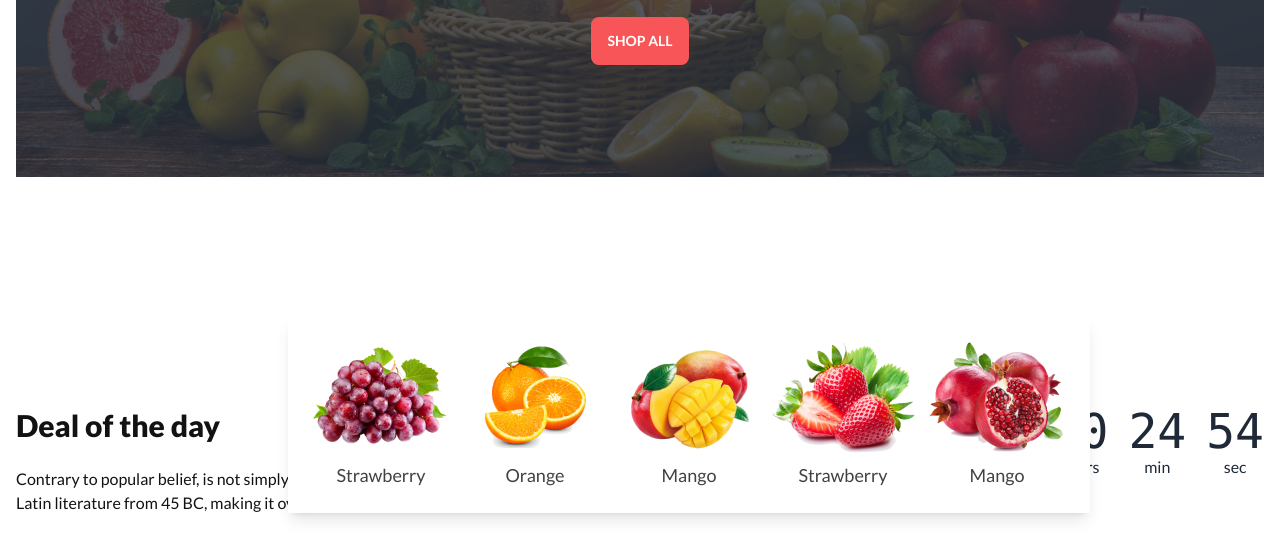
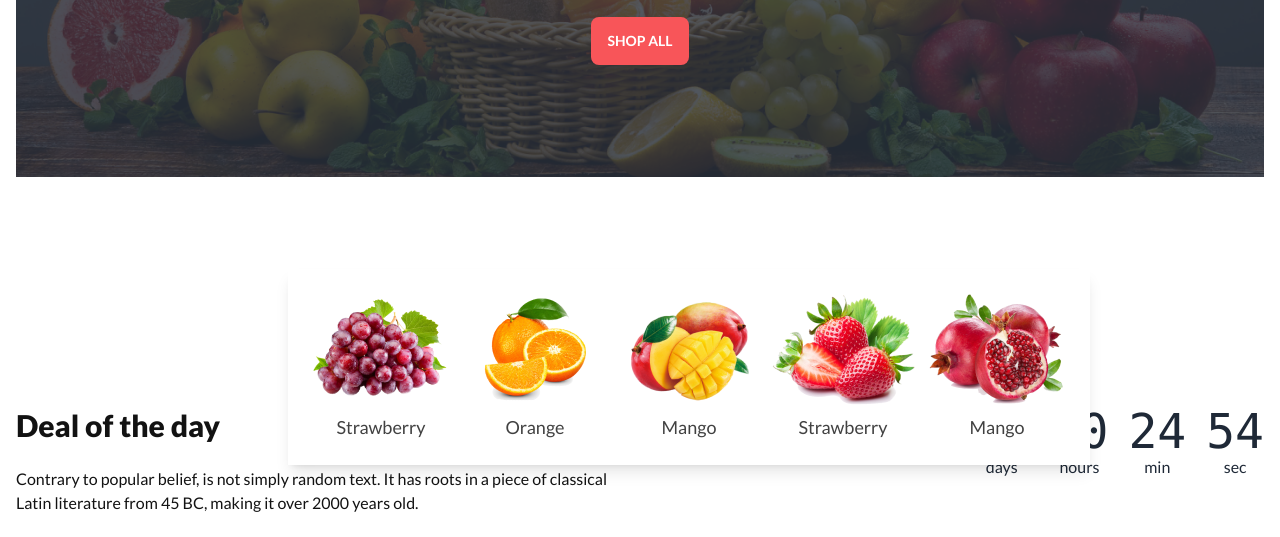
Before and after one commit to Subena-Khatun/Assignment-3-fruit-brust, a plain HTML site: page index.html in a window 1280 px wide. Shown: the part 415-952 px from the top of the page. Drawn offline with nearby package versions, Linux system fonts and the light colour scheme; grey boxes are pictures that could not be loaded.

```diff
--- a/index.html
+++ b/index.html
@@ -146,7 +146,7 @@
                   </div>
             </div>
             <!-- banner bottom -->
-            <div class="max-w-6xl mx-auto shadow-lg py-6 text-center px-4 hidden absolute -bottom-32 left-72 lg:block z-10 bg-[#ffffff]">
+            <div class="max-w-6xl mx-auto shadow-lg py-6 text-center px-4 hidden absolute -bottom-20 left-72 lg:block z-10 bg-[#ffffff]">
                 <div class="grid grid-cols-1 lg:grid-cols-5  justify-center">
                     <div class="">
                         <img src="./images/fruit1.png" alt="" class="mx-auto">
```
